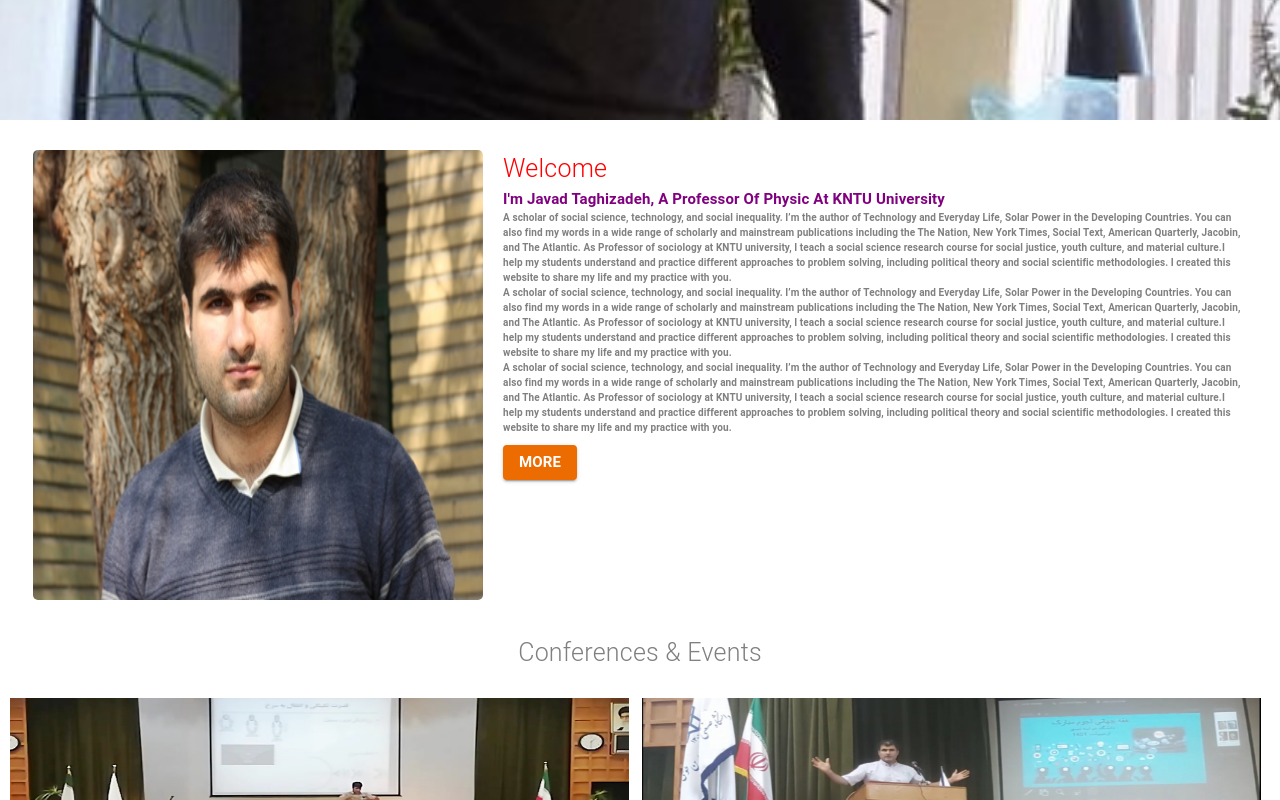
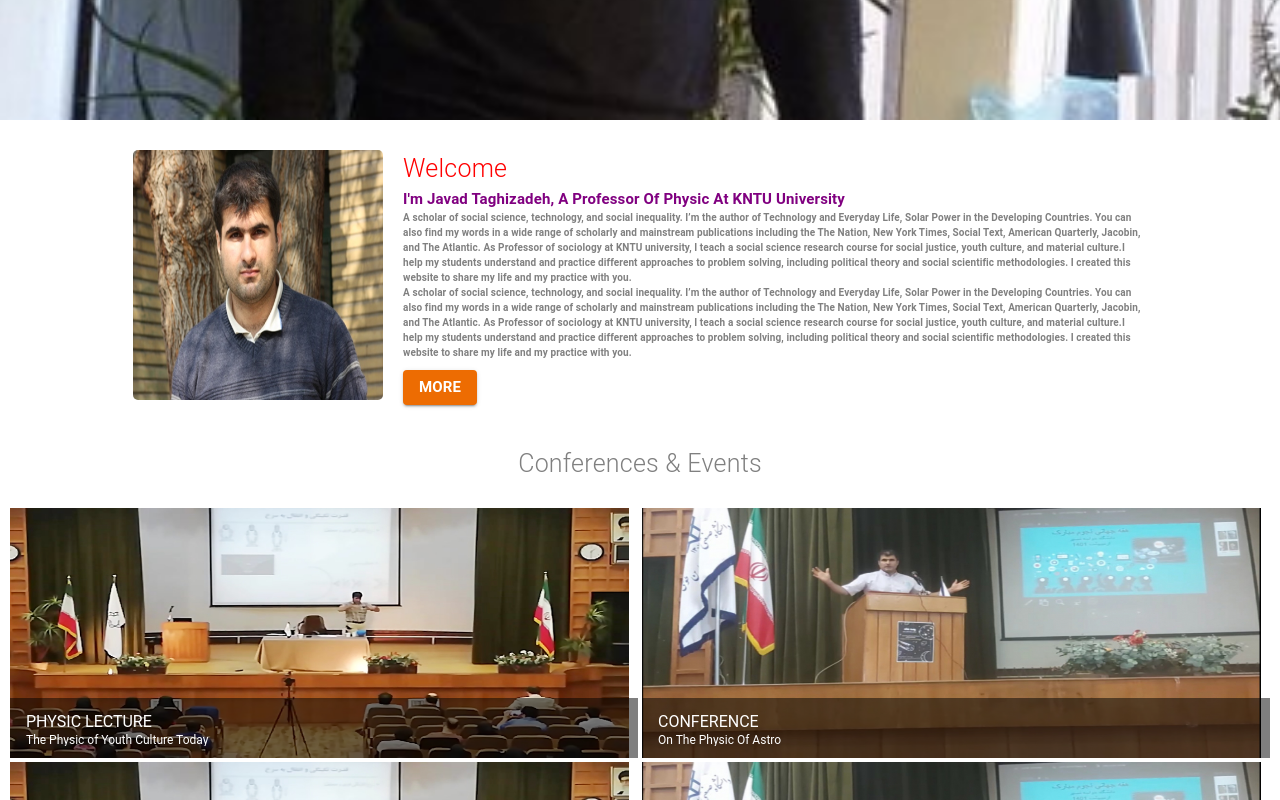
Before and after one commit to aryan-salemababdi/J.TaghizadehWeb, a Next.js app: page / in a window 1280 px wide. Shown: the part 680-1480 px from the top of the page. Built offline with nearby package versions, Linux system fonts and the light colour scheme.

Commit message:
some cheange

```diff
--- a/components/module/AboutMe.js
+++ b/components/module/AboutMe.js
@@ -10,8 +10,8 @@ const AboutMe = () => {
                     <Image
                         src="/images/PH1200009.jpg"
                         alt="imgMe"
-                        width={450}
-                        height={450}
+                        width={250}
+                        height={250}
                         style={{ borderRadius: "5px" }}
                     />
                 </div>
@@ -29,13 +29,6 @@ const AboutMe = () => {
                         color="Purple"
                     >
                         I'm Javad Taghizadeh, A Professor Of Physic At KNTU University
-                    </Typography>
-                    <Typography
-                        fontSize={10}
-                        fontWeight="bold"
-                        color="Gray"
-                    >
-                        A scholar of social science, technology, and social inequality. I’m the author of Technology and Everyday Life, Solar Power in the Developing Countries. You can also find my words in a wide range of scholarly and mainstream publications including the The Nation, New York Times, Social Text, American Quarterly, Jacobin, and The Atlantic. As Professor of sociology at KNTU university, I teach a social science research course for social justice, youth culture, and material culture.I help my students understand and practice different approaches to problem solving, including political theory and social scientific methodologies. I created this website to share my life and my practice with you.
                     </Typography>
                     <Typography
                         fontSize={10}
```
